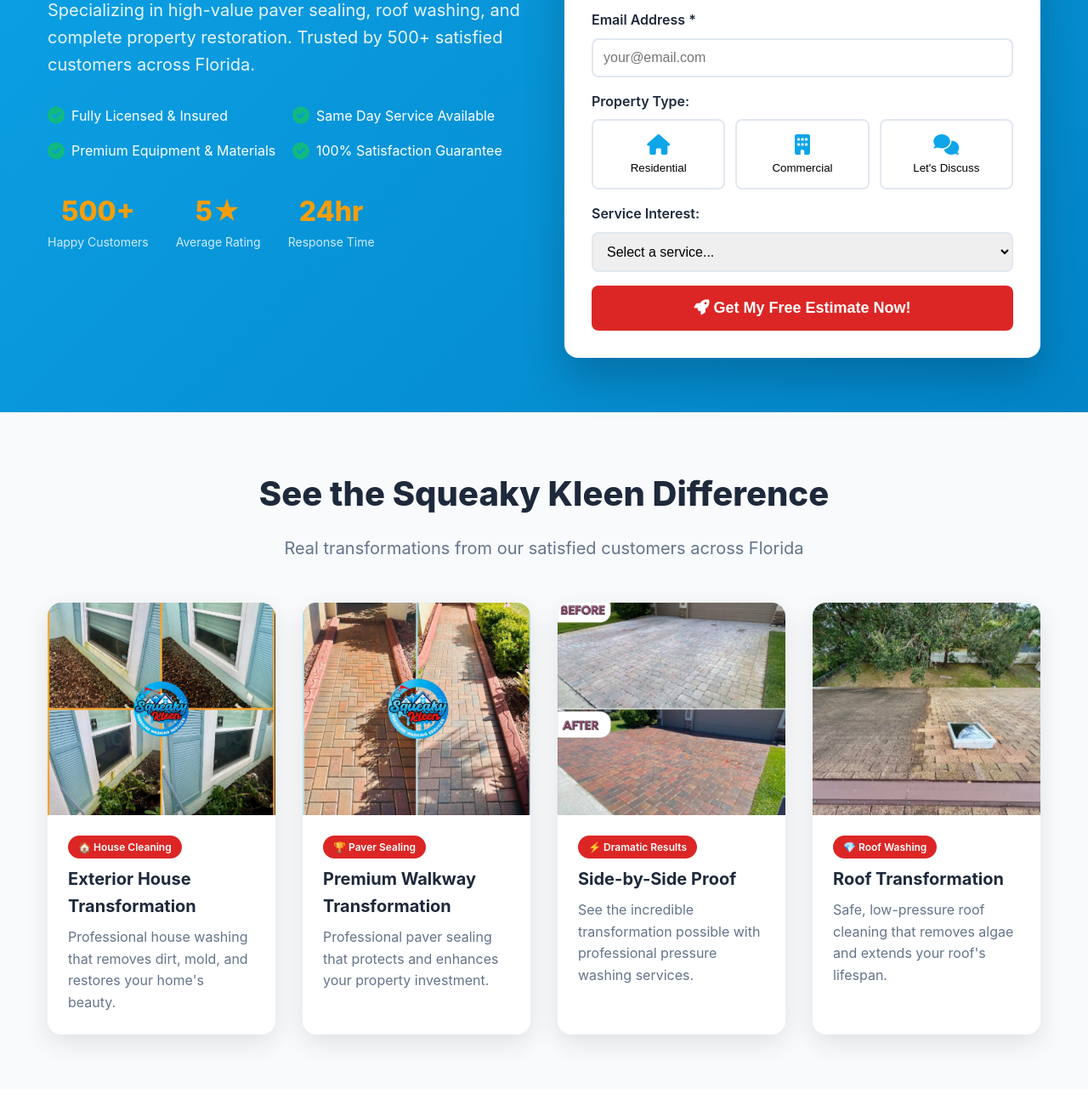
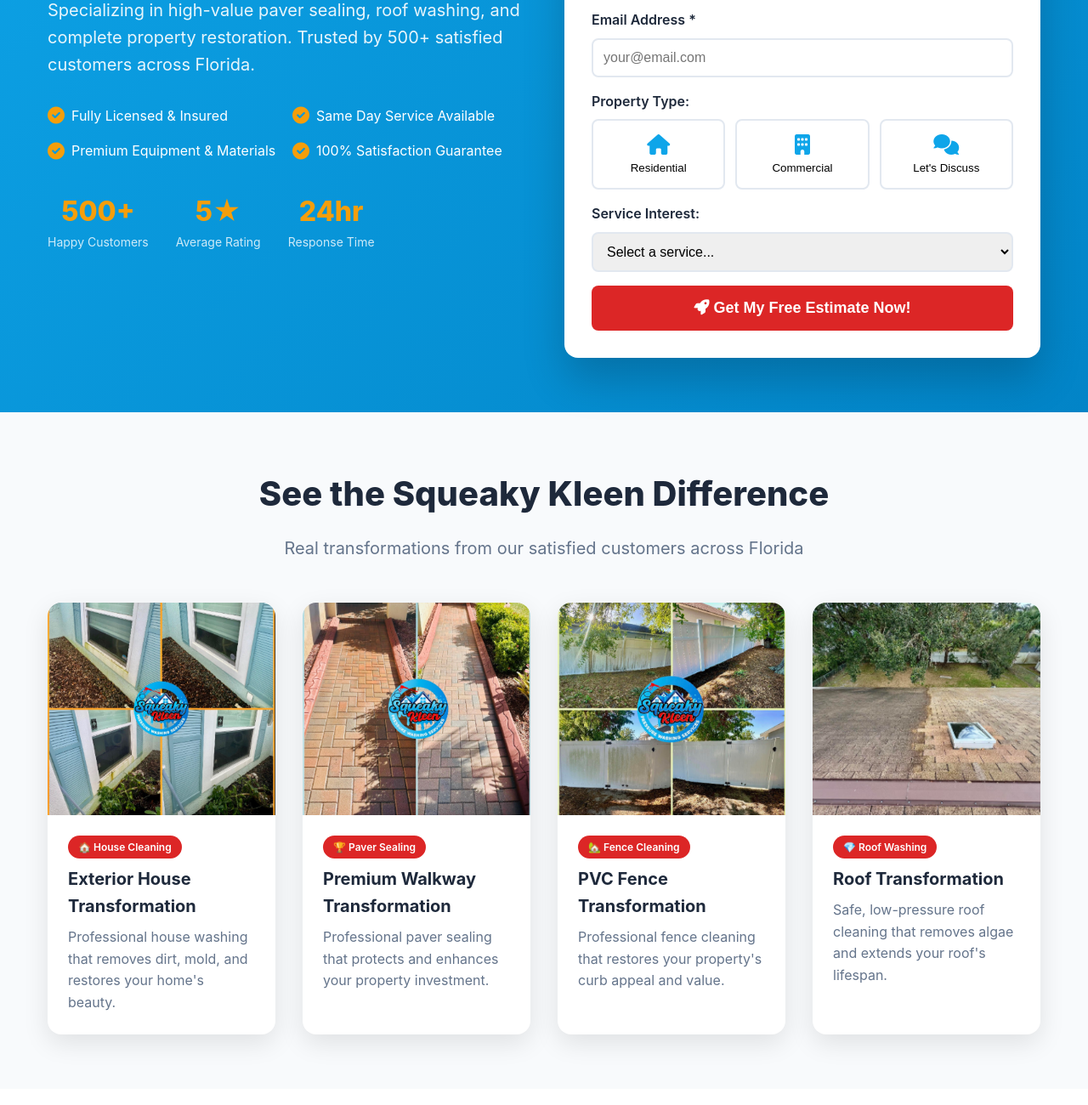
Before and after one commit to AmonRa1986/SqueakyKleenBeta2, a plain HTML site: page index.html in a window 1280 px wide. Shown: the part 520-1820 px from the top of the page at 85% size. Drawn offline with Linux system fonts and the light colour scheme.

Commit message:
Update index.html

```diff
--- a/index.html
+++ b/index.html
@@ -152,7 +152,7 @@
         }
 
         .feature i {
-            color: var(--success-green);
+            color: #F59E0B;
             font-size: 1.25rem;
         }
 
@@ -780,12 +780,12 @@
 
                 <div class="gallery-item">
                     <div class="gallery-image">
-                        <img src="Squeaky-Kleen-driveway-before-after.png" alt="Dramatic Cleaning Results" style="width: 100%; height: 100%; object-fit: cover;">
+                        <img src="Squeaky-Kleen-PVC Fenece-Before-After.png" alt="PVC Fence Cleaning Before/After" style="width: 100%; height: 100%; object-fit: cover;">
                     </div>
                     <div class="gallery-content">
-                        <div class="gallery-badge">⚡ Dramatic Results</div>
-                        <h3 class="gallery-title">Side-by-Side Proof</h3>
-                        <p class="gallery-description">See the incredible transformation possible with professional pressure washing services.</p>
+                        <div class="gallery-badge">🏡 Fence Cleaning</div>
+                        <h3 class="gallery-title">PVC Fence Transformation</h3>
+                        <p class="gallery-description">Professional fence cleaning that restores your property's curb appeal and value.</p>
                     </div>
                 </div>
 
```
